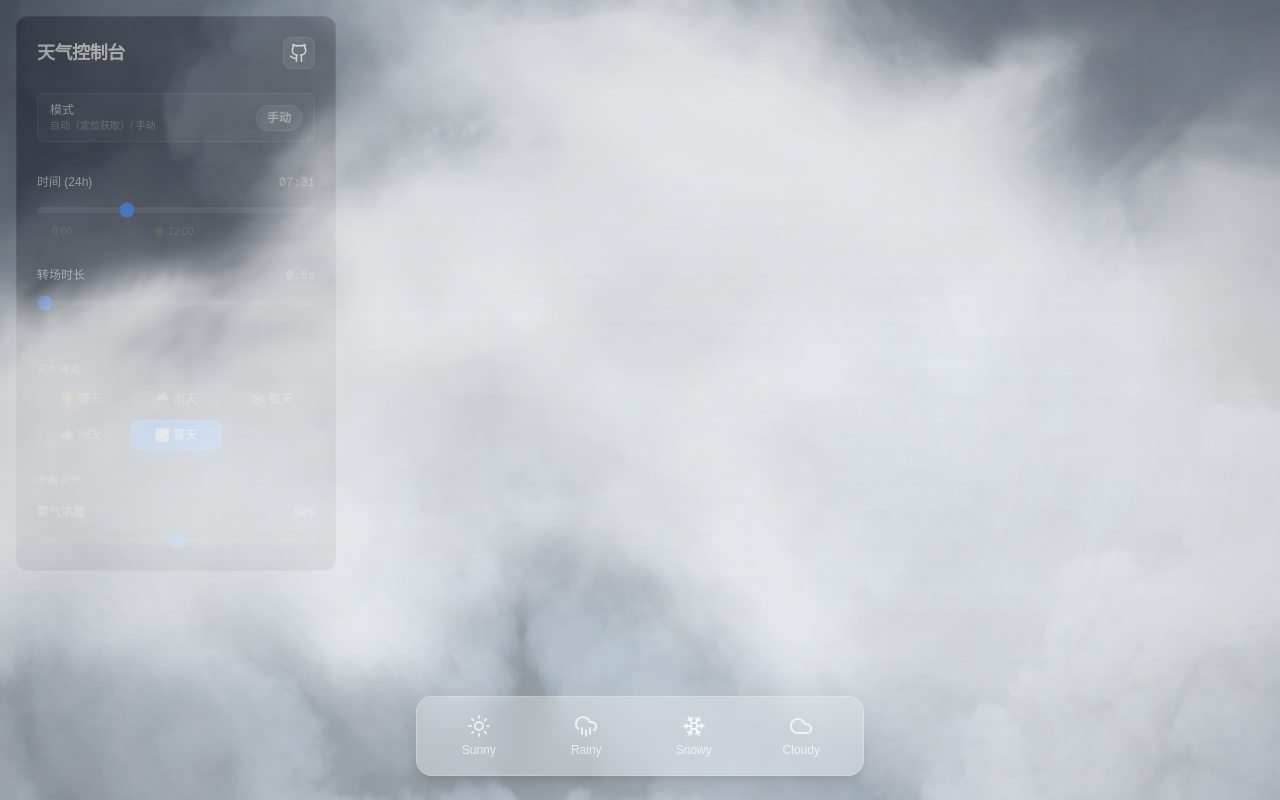
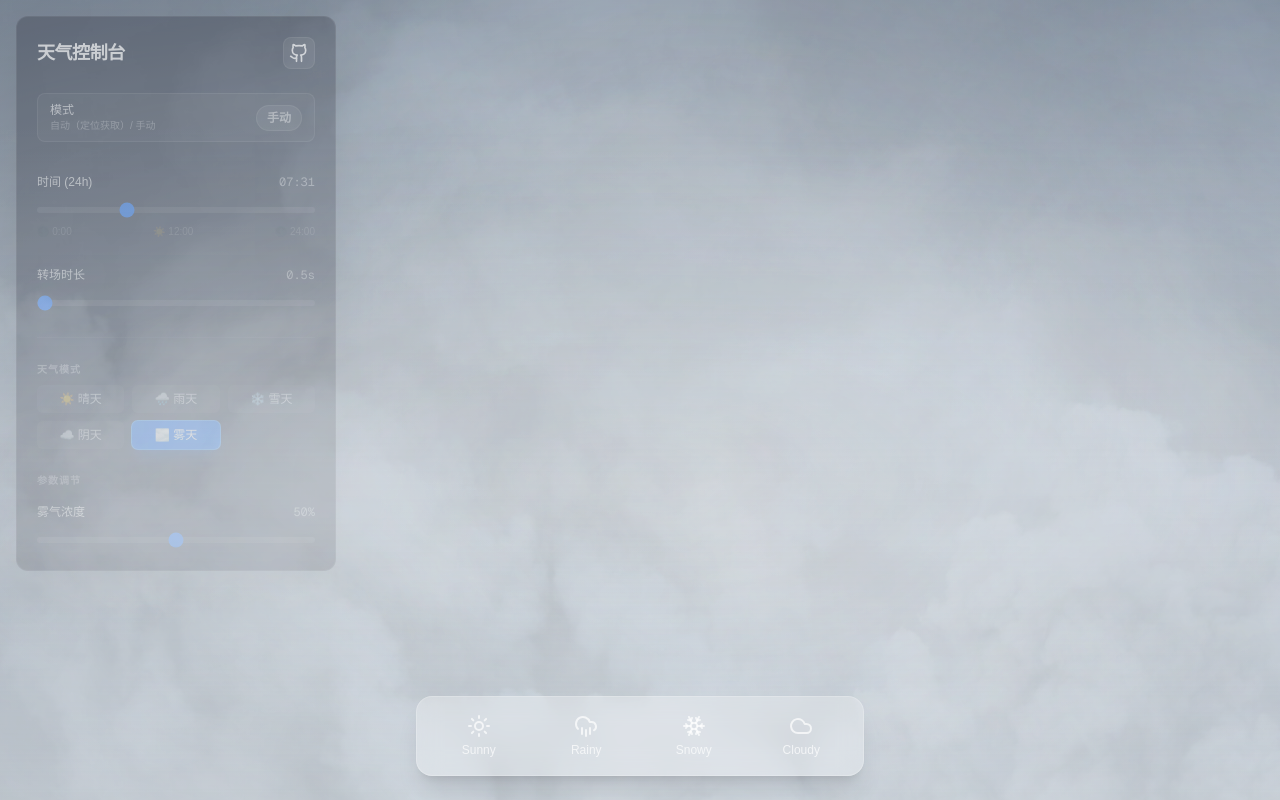
Before and after one commit to greywen/web-weather, a Next.js app: page / in a window 1280 px wide. Both pictures are taken after a click on the button "🌫️ 雾天". Built offline with nearby package versions, Linux system fonts and the light colour scheme.

Commit message:
Rainy/Foggy Weather Code Optimization

```diff
--- a/app/globals.css
+++ b/app/globals.css
@@ -34,80 +34,67 @@ body {
   pointer-events: none;
   overflow: hidden;
   --fog-density: 0.5;
+  contain: layout style paint;
 }
 
 .fog-layer {
   position: absolute;
-  inset: -20%;
-  width: 140%;
-  height: 140%;
+  inset: -3%;
+  width: 106%;
+  height: 106%;
   background-position: center;
   background-repeat: no-repeat;
   background-size: cover;
-  will-change: transform, opacity;
+  will-change: transform;
   contain: strict;
 }
 
+/* Subtle texture — barely visible, just adds organic variation */
 .fog-base {
   background-image: url('/images/smoke_1.jpg');
-  opacity: calc(0.22 + (var(--fog-density) * 0.35));
-  filter: saturate(0.7);
+  opacity: calc(0.06 + (var(--fog-density) * 0.1));
   transform: translate3d(0, 0, 0);
 }
 
+/* Very faint drifting — creates sense of movement without visible shapes */
 .fog-smoke {
   background-image: url('/images/smoke_2.png');
-  opacity: calc(0.2 + (var(--fog-density) * 0.5));
+  opacity: calc(0.04 + (var(--fog-density) * 0.08));
   animation: fog-drift 60s infinite alternate;
-  mix-blend-mode: screen;
   transform: translate3d(0, 0, 0);
 }
 
 .fog-smoke--slow {
-  opacity: calc(0.12 + (var(--fog-density) * 0.4));
+  opacity: calc(0.03 + (var(--fog-density) * 0.07));
   animation: fog-drift-slow 90s infinite alternate;
   transform: translate3d(0, 0, 0) rotate(0.01deg);
 }
 
-.fog-front {
-  background-image: url('/images/smoke_2.png');
-  opacity: calc(0.28 + (var(--fog-density) * 0.55));
-  filter: blur(8px) saturate(0.8);
-  animation: fog-front 35s infinite alternate;
-  transform: scale(1.08) translate3d(0, 0, 0);
-  mix-blend-mode: screen;
-  will-change: transform;
+/* Primary fog effect — uniform white/gray wash that dominates the visual */
+.fog-tint {
+  position: absolute;
+  inset: 0;
+  background:
+    radial-gradient(ellipse 120% 80% at 50% 60%, rgba(220, 225, 230, 0.95) 0%, rgba(200, 208, 216, 0.7) 50%, rgba(180, 190, 200, 0.5) 100%);
+  opacity: calc(0.55 + (var(--fog-density) * 0.4));
+  transform: translate3d(0, 0, 0);
+  contain: strict;
 }
 
+/* Depth gradient — bottom heavier, simulates ground fog density */
 .fog-depth {
   position: absolute;
-  inset: -10% 0 0 0;
+  inset: 0;
   background: linear-gradient(
     to top,
-    rgba(235, 240, 245, 0.35) 0%,
-    rgba(235, 240, 245, 0.18) 35%,
-    rgba(235, 240, 245, 0.05) 60%,
-    rgba(235, 240, 245, 0) 75%
+    rgba(230, 235, 240, 0.9) 0%,
+    rgba(225, 230, 235, 0.5) 30%,
+    rgba(215, 222, 228, 0.2) 60%,
+    transparent 85%
   );
-  opacity: calc(0.15 + (var(--fog-density) * 0.6));
+  opacity: calc(0.3 + (var(--fog-density) * 0.5));
   transform: translate3d(0, 0, 0);
-}
-
-.fog-haze {
-  position: absolute;
-  inset: 0;
-  /* backdrop-filter: blur() removed — was causing full-screen recomposite every frame */
-  /* Replaced with static semi-transparent overlay for same visual at zero cost */
-  background: rgba(210, 220, 230, calc(0.12 + (var(--fog-density) * 0.18)));
-  opacity: calc(0.18 + (var(--fog-density) * 0.45));
-  transform: translate3d(0, 0, 0);
-}
-
-.fog-vignette {
-  position: absolute;
-  inset: 0;
-  background: radial-gradient(circle at 50% 50%, rgba(255, 255, 255, 0) 40%, rgba(0, 0, 0, 0.25) 100%);
-  opacity: calc(0.2 + (var(--fog-density) * 0.35));
+  contain: strict;
 }
 
 .clouds-overlay {
--- a/components/FogOverlay.tsx
+++ b/components/FogOverlay.tsx
@@ -18,13 +18,11 @@ export default function FogOverlay({ forcedWeather, opacity = 1 }: { forcedWeath
       style={{ '--fog-density': density, opacity } as CSSProperties}
       aria-hidden="true"
     >
+      <div className="fog-tint" />
+      <div className="fog-depth" />
       <div className="fog-layer fog-base" />
       <div className="fog-layer fog-smoke" />
       <div className="fog-layer fog-smoke fog-smoke--slow" />
-      <div className="fog-layer fog-front" />
-      <div className="fog-depth" />
-      <div className="fog-haze" />
-      <div className="fog-vignette" />
     </div>
   );
 }
```
